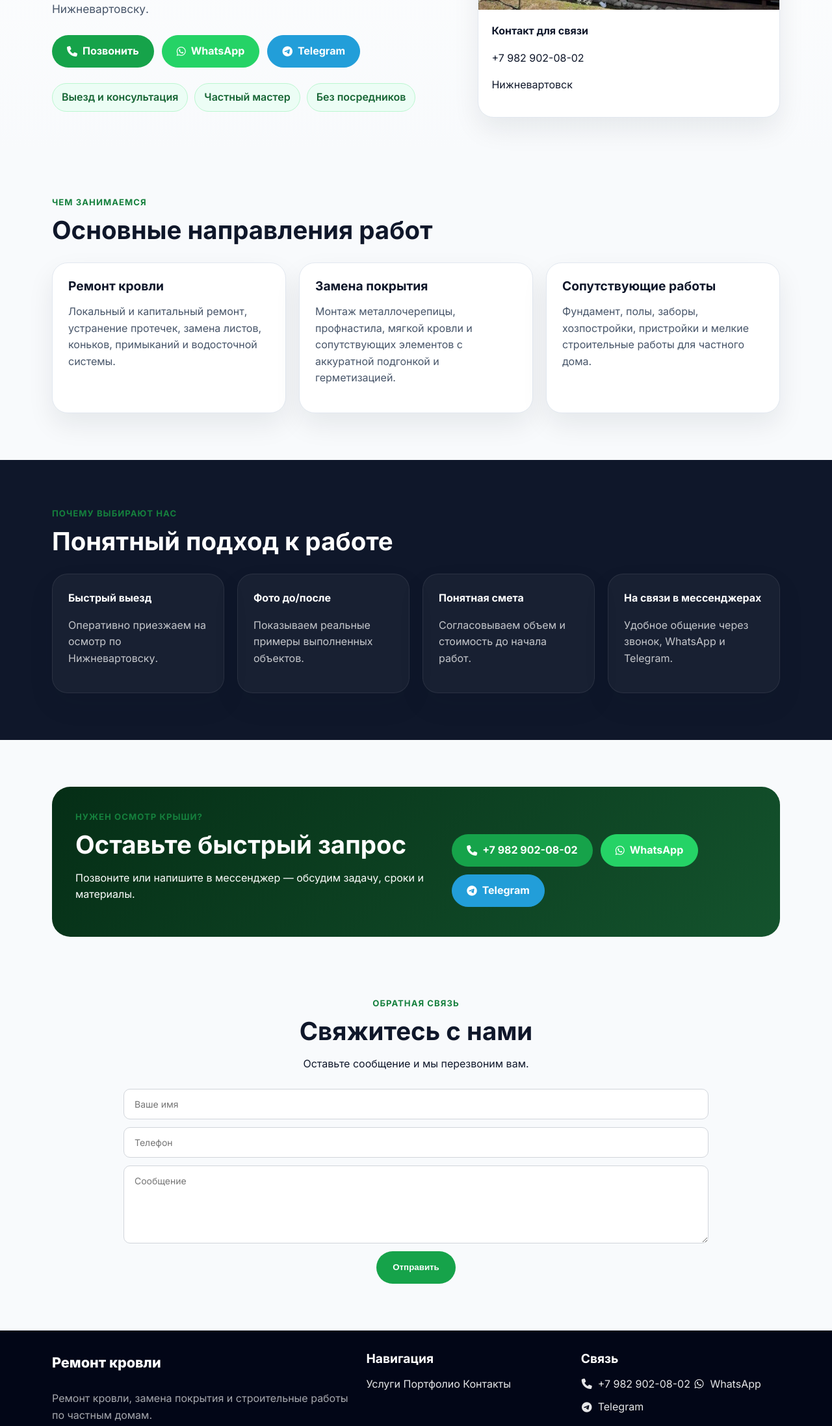
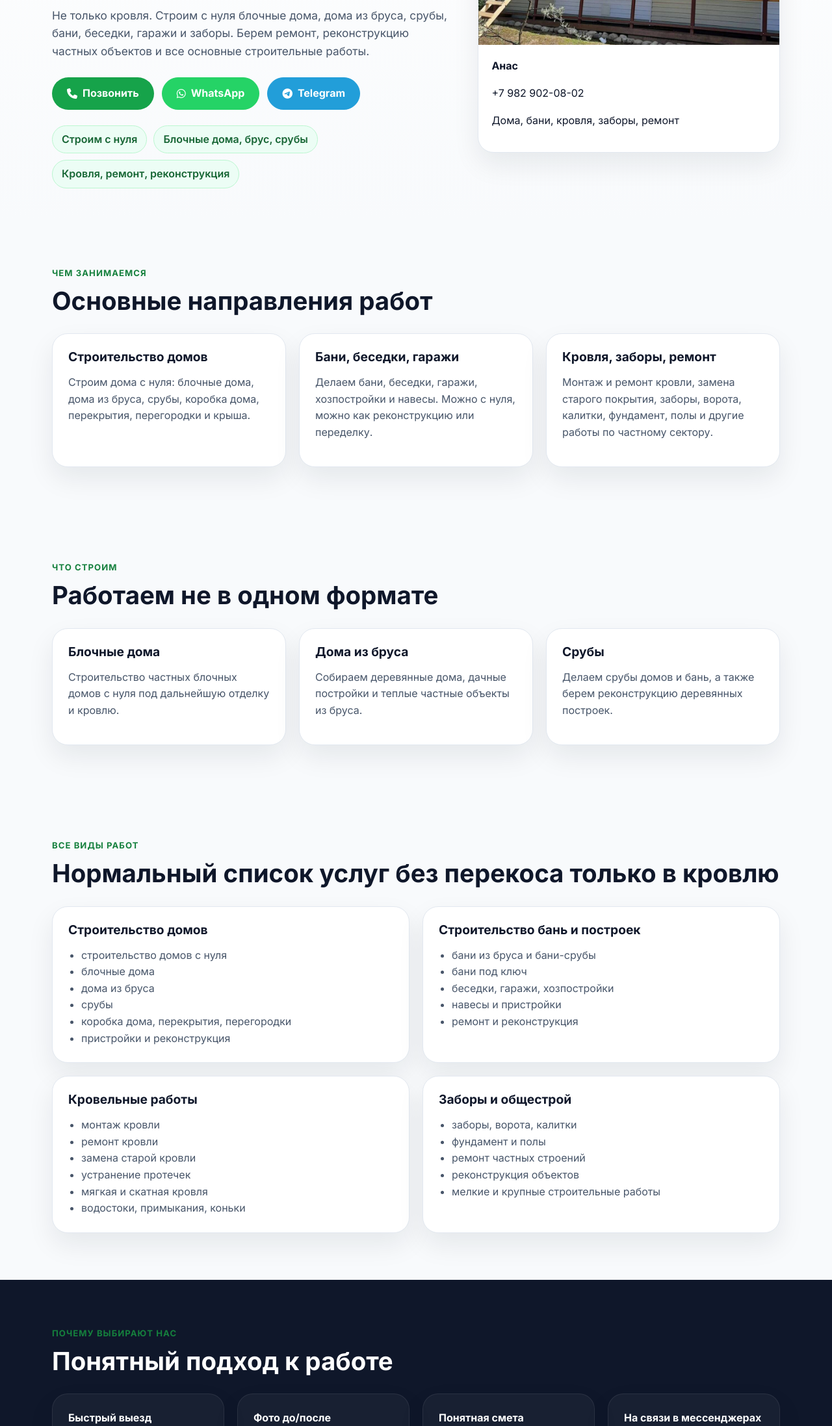
Before and after one commit to strannikstrannikov022-alt/krovlya1-old-edit.github.io, a plain HTML site: page index.html in a window 1280 px wide. Shown: the part 480-2675 px from the top of the page at 65% size. Drawn offline with Linux system fonts and the light colour scheme.

Commit message:
Refocus site on full construction services

```diff
--- a/index.html
+++ b/index.html
@@ -3,8 +3,8 @@
 <head>
   <meta charset="UTF-8">
   <meta name="viewport" content="width=device-width, initial-scale=1.0">
-  <title>Ремонт кровли в Нижневартовске — частный мастер</title>
-  <meta name="description" content="Ремонт кровли в Нижневартовске. Частичный и капитальный ремонт крыши, замена покрытия, устранение протечек, выезд и консультация.">
+  <title>Строительство домов, бань и кровельные работы в Нижневартовске | Анас</title>
+  <meta name="description" content="Анас. Строительство домов, бань, беседок, гаражей и заборов в Нижневартовске. Строим с нуля, делаем ремонт, реконструкцию и кровельные работы.">
   <meta name="theme-color" content="#0f172a">
 
   <link rel="preconnect" href="https://fonts.googleapis.com">
@@ -107,7 +107,7 @@
 <body>
   <header class="site-header">
     <div class="container nav-wrap">
-      <a href="index.html" class="logo">Ремонт кровли</a>
+      <a href="index.html" class="logo">Стройка <span>ХМАО</span></a>
       <button class="menu-toggle" aria-label="Открыть меню">☰</button>
       <nav class="site-nav">
         <a href="index.html" class="active">Главная</a>
@@ -122,11 +122,12 @@
     <section class="hero">
       <div class="container hero-grid">
         <div>
-          <p class="eyebrow">Ремонт кровли в Нижневартовске</p>
-          <h1>Надежный ремонт крыш частных домов под ключ</h1>
+          <p class="eyebrow">Строительство и кровельные работы в Нижневартовске</p>
+          <h1>Строим дома, бани, кровлю, гаражи и заборы под ключ</h1>
           <p class="hero-text">
-            Устраняем протечки, меняем покрытие, усиливаем стропильную систему,
-            выполняем ремонт мягкой и скатной кровли. Работаем по Нижневартовску.
+            Не только кровля. Строим с нуля блочные дома, дома из бруса, срубы,
+            бани, беседки, гаражи и заборы. Берем ремонт, реконструкцию
+            частных объектов и все основные строительные работы.
           </p>
 
           <div class="hero-actions">
@@ -147,18 +148,18 @@
           </div>
 
           <ul class="hero-badges">
-            <li>Выезд и консультация</li>
-            <li>Частный мастер</li>
-            <li>Без посредников</li>
+            <li>Строим с нуля</li>
+            <li>Блочные дома, брус, срубы</li>
+            <li>Кровля, ремонт, реконструкция</li>
           </ul>
         </div>
 
         <div class="hero-card">
-          <img src="assets/hero-source.jpg" alt="Реклама услуг по ремонту кровли">
+          <img src="assets/hero-source.jpg" alt="Строительные и кровельные работы">
           <div class="hero-card-content">
-            <strong>Контакт для связи</strong>
+            <strong>Анас</strong>
             <p>+7 982 902-08-02</p>
-            <p>Нижневартовск</p>
+            <p>Дома, бани, кровля, заборы, ремонт</p>
           </div>
         </div>
       </div>
@@ -173,18 +174,99 @@
 
         <div class="cards three-col">
           <article class="card">
-            <h3>Ремонт кровли</h3>
-            <p>Локальный и капитальный ремонт, устранение протечек, замена листов, коньков, примыканий и водосточной системы.</p>
+            <h3>Строительство домов</h3>
+            <p>Строим дома с нуля: блочные дома, дома из бруса, срубы, коробка дома, перекрытия, перегородки и крыша.</p>
           </article>
 
           <article class="card">
-            <h3>Замена покрытия</h3>
-            <p>Монтаж металлочерепицы, профнастила, мягкой кровли и сопутствующих элементов с аккуратной подгонкой и герметизацией.</p>
+            <h3>Бани, беседки, гаражи</h3>
+            <p>Делаем бани, беседки, гаражи, хозпостройки и навесы. Можно с нуля, можно как реконструкцию или переделку.</p>
           </article>
 
           <article class="card">
-            <h3>Сопутствующие работы</h3>
-            <p>Фундамент, полы, заборы, хозпостройки, пристройки и мелкие строительные работы для частного дома.</p>
+            <h3>Кровля, заборы, ремонт</h3>
+            <p>Монтаж и ремонт кровли, замена старого покрытия, заборы, ворота, калитки, фундамент, полы и другие работы по частному сектору.</p>
+          </article>
+        </div>
+      </div>
+    </section>
+
+    <section class="section">
+      <div class="container">
+        <div class="section-heading">
+          <p class="eyebrow">Что строим</p>
+          <h2>Работаем не в одном формате</h2>
+        </div>
+
+        <div class="cards three-col">
+          <article class="card">
+            <h3>Блочные дома</h3>
+            <p>Строительство частных блочных домов с нуля под дальнейшую отделку и кровлю.</p>
+          </article>
+          <article class="card">
+            <h3>Дома из бруса</h3>
+            <p>Собираем деревянные дома, дачные постройки и теплые частные объекты из бруса.</p>
+          </article>
+          <article class="card">
+            <h3>Срубы</h3>
+            <p>Делаем срубы домов и бань, а также берем реконструкцию деревянных построек.</p>
+          </article>
+        </div>
+      </div>
+    </section>
+
+    <section class="section">
+      <div class="container">
+        <div class="section-heading">
+          <p class="eyebrow">Все виды работ</p>
+          <h2>Нормальный список услуг без перекоса только в кровлю</h2>
+        </div>
+
+        <div class="cards two-col">
+          <article class="card service-card">
+            <h3>Строительство домов</h3>
+            <ul>
+              <li>строительство домов с нуля</li>
+              <li>блочные дома</li>
+              <li>дома из бруса</li>
+              <li>срубы</li>
+              <li>коробка дома, перекрытия, перегородки</li>
+              <li>пристройки и реконструкция</li>
+            </ul>
+          </article>
+
+          <article class="card service-card">
+            <h3>Строительство бань и построек</h3>
+            <ul>
+              <li>бани из бруса и бани-срубы</li>
+              <li>бани под ключ</li>
+              <li>беседки, гаражи, хозпостройки</li>
+              <li>навесы и пристройки</li>
+              <li>ремонт и реконструкция</li>
+            </ul>
+          </article>
+
+          <article class="card service-card">
+            <h3>Кровельные работы</h3>
+            <ul>
+              <li>монтаж кровли</li>
+              <li>ремонт кровли</li>
+              <li>замена старой кровли</li>
+              <li>устранение протечек</li>
+              <li>мягкая и скатная кровля</li>
+              <li>водостоки, примыкания, коньки</li>
+            </ul>
+          </article>
+
+          <article class="card service-card">
+            <h3>Заборы и общестрой</h3>
+            <ul>
+              <li>заборы, ворота, калитки</li>
+              <li>фундамент и полы</li>
+              <li>ремонт частных строений</li>
+              <li>реконструкция объектов</li>
+              <li>мелкие и крупные строительные работы</li>
+            </ul>
           </article>
         </div>
       </div>
@@ -224,9 +306,9 @@
     <section class="section cta">
       <div class="container cta-box">
         <div>
-          <p class="eyebrow">Нужен осмотр крыши?</p>
-          <h2>Оставьте быстрый запрос</h2>
-          <p>Позвоните или напишите в мессенджер — обсудим задачу, сроки и материалы.</p>
+          <p class="eyebrow">Нужен объект или ремонт?</p>
+          <h2>Позвоните или напишите по строительству и кровле</h2>
+          <p>Можно обращаться по дому, бане, беседке, гаражу, забору, кровле, ремонту и реконструкции.</p>
         </div>
 
         <div class="cta-actions">
@@ -253,7 +335,7 @@
         <div class="feedback-title">
           <p class="eyebrow">Обратная связь</p>
           <h2>Свяжитесь с нами</h2>
-          <p>Оставьте сообщение и мы перезвоним вам.</p>
+          <p>Оставьте сообщение по строительству, кровле, бане, забору или ремонту, и мы перезвоним.</p>
         </div>
 
         <form class="feedback-form" id="feedback-form">
@@ -269,8 +351,8 @@
   <footer class="site-footer">
     <div class="container footer-grid">
       <div>
-        <a href="index.html" class="logo">Ремонт кровли</a>
-        <p>Ремонт кровли, замена покрытия и строительные работы по частным домам.</p>
+<a href="index.html" class="logo">Стройка <span>ХМАО</span></a>
+        <p>Строительство домов, бань, кровля, заборы, ремонт и реконструкция частных объектов.</p>
       </div>
 
       <div>
--- a/script.js
+++ b/script.js
@@ -13,7 +13,7 @@ for (const feedbackForm of feedbackForms) {
     const phone = phoneInput.value.trim();
     const message = messageInput.value.trim();
     const text = [
-      'Здравствуйте, интересует ремонт кровли.',
+      'Здравствуйте, интересуют строительные работы.',
       name ? `Имя: ${name}` : '',
       phone ? `Телефон: ${phone}` : '',
       message ? `Сообщение: ${message}` : ''
```
Also changed, not shown: contacts.html (+10 -10 lines), portfolio.html (+17 -17 lines), services.html (+34 -26 lines), 1 other file.
